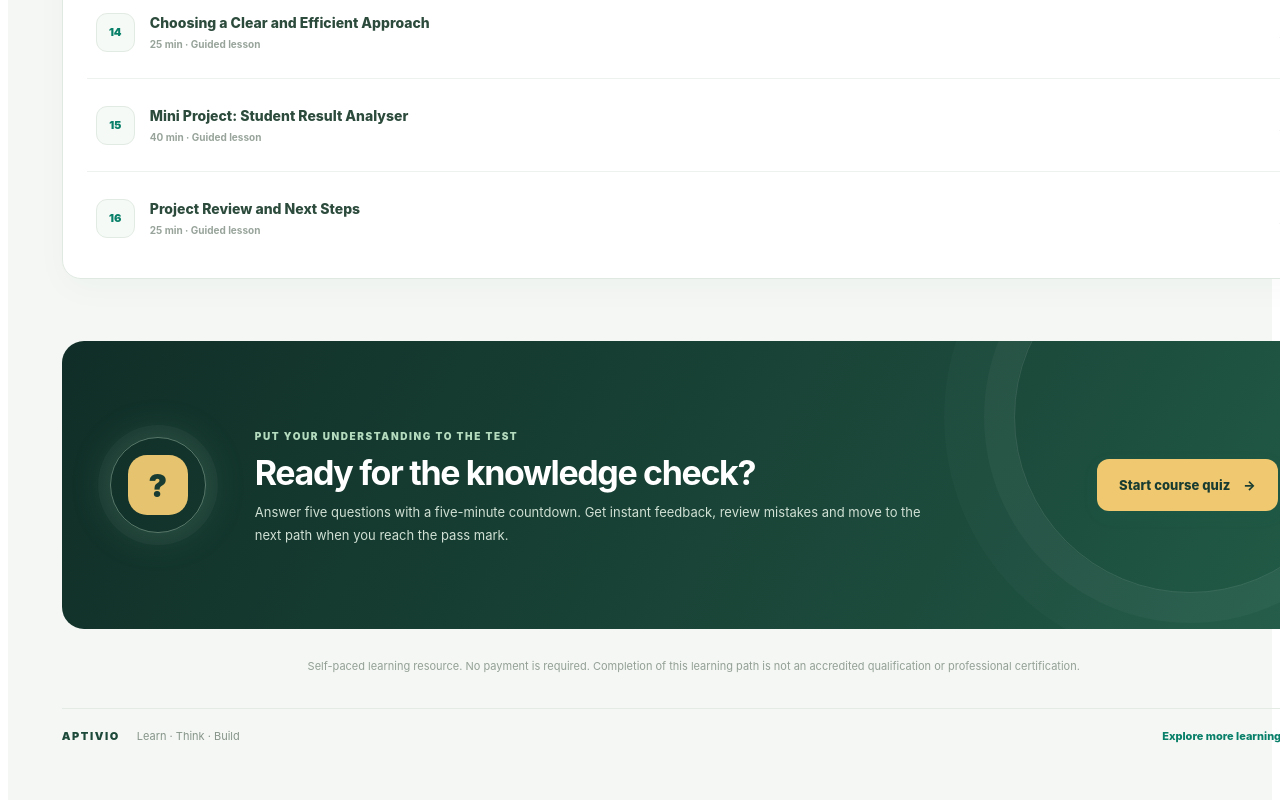
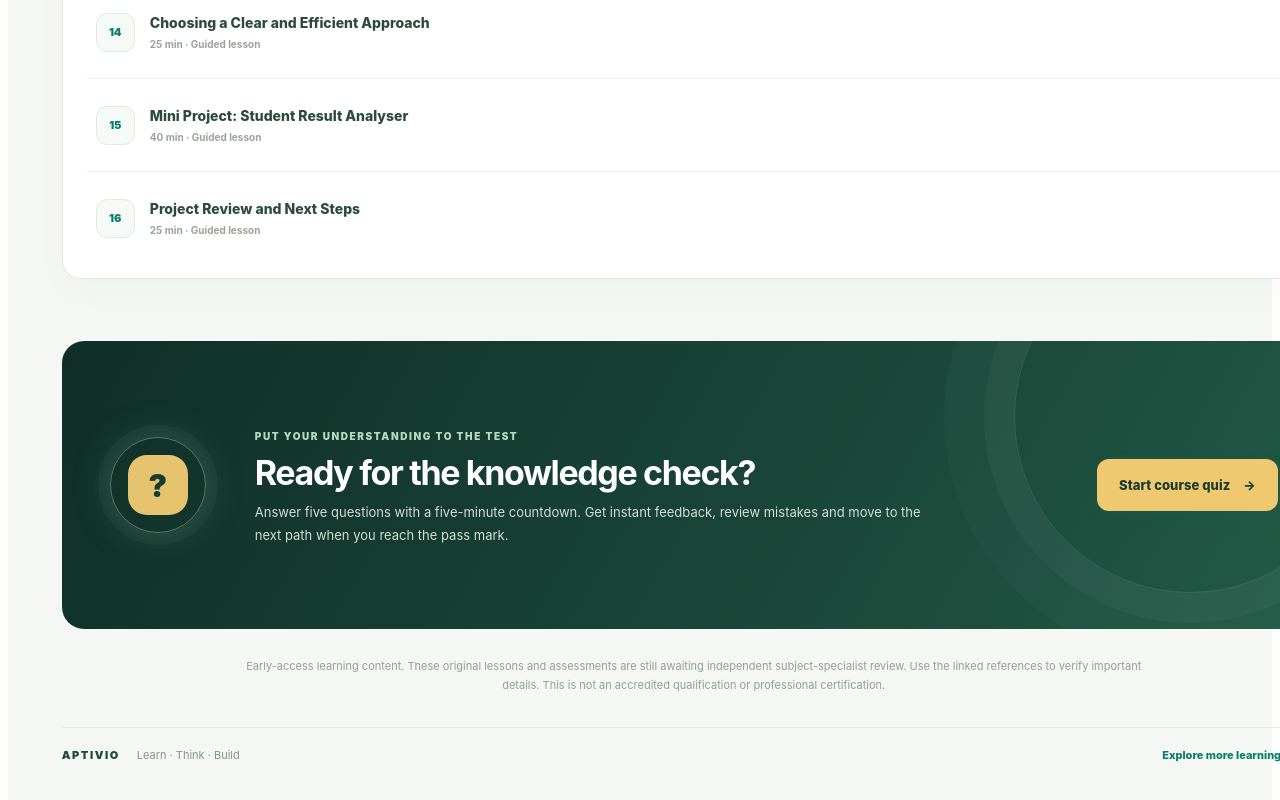
Before and after one commit to saiduhassannuhu94-lang/aptivio-learning, a Next.js app: page /learn/programming-logic-and-problem-solving in a window 1280 px wide. Shown: the part 3443-4243 px from the top of the page. Built offline with nearby package versions, Linux system fonts and the light colour scheme.

Commit message:
Disclose early-access review status for learning content

```diff
--- a/src/app/learn/[lessonId]/[lessonNumber]/page.tsx
+++ b/src/app/learn/[lessonId]/[lessonNumber]/page.tsx
@@ -230,7 +230,7 @@ export default async function LearningLessonPage({ params }: Props) {
             {previous ? <Link className="button button-outline" href={"/learn/" + item.course.slug + "/" + previous}>← Previous lesson</Link> : <span />}
             {next ? <Link className="button button-primary" href={"/learn/" + item.course.slug + "/" + next}>Next lesson →</Link> : <Link className="button button-primary" href={"/learn/" + item.course.slug + "/assessment"}>Final course assessment ↗</Link>}
           </div>
-          <p className="lesson-reader-footer">APTIVIO / Learn with understanding, not just speed.</p>
+          <p className="lesson-reader-footer">APTIVIO / Early-access learning content pending independent subject-specialist review.</p>
         </section>
       </div>
     </main>
--- a/src/app/learn/[lessonId]/page.tsx
+++ b/src/app/learn/[lessonId]/page.tsx
@@ -118,7 +118,7 @@ export default async function LearningPathPage({ params }: Props) {
           <Link className="aptivio-action lesson-path-quiz-button" href={"/learn/" + item.course.slug + "/quiz"}>Start course quiz <span aria-hidden="true">→</span></Link>
         </section>
 
-        <p className="lesson-path-disclaimer">Self-paced learning resource. No payment is required. Completion of this learning path is not an accredited qualification or professional certification.</p>
+        <p className="lesson-path-disclaimer">Early-access learning content. These original lessons and assessments are still awaiting independent subject-specialist review. Use the linked references to verify important details. This is not an accredited qualification or professional certification.</p>
         <footer className="lesson-path-footer"><span>APTIVIO</span><span>Learn · Think · Build</span><Link href="/courses">Explore more learning paths ↗</Link></footer>
       </div>
     </main>
```
Also changed, not shown: 1 other file (tests, documents, lock files or other folders).
